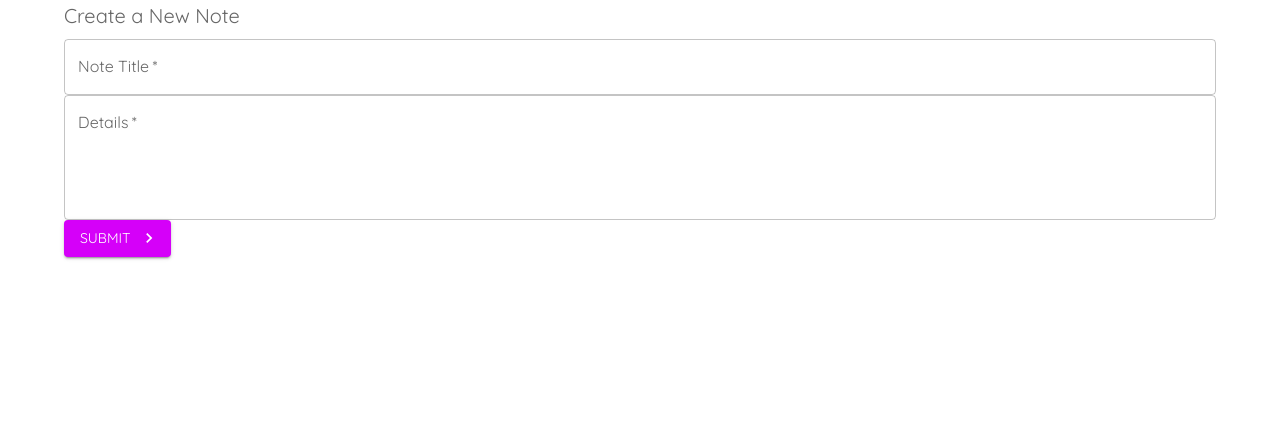
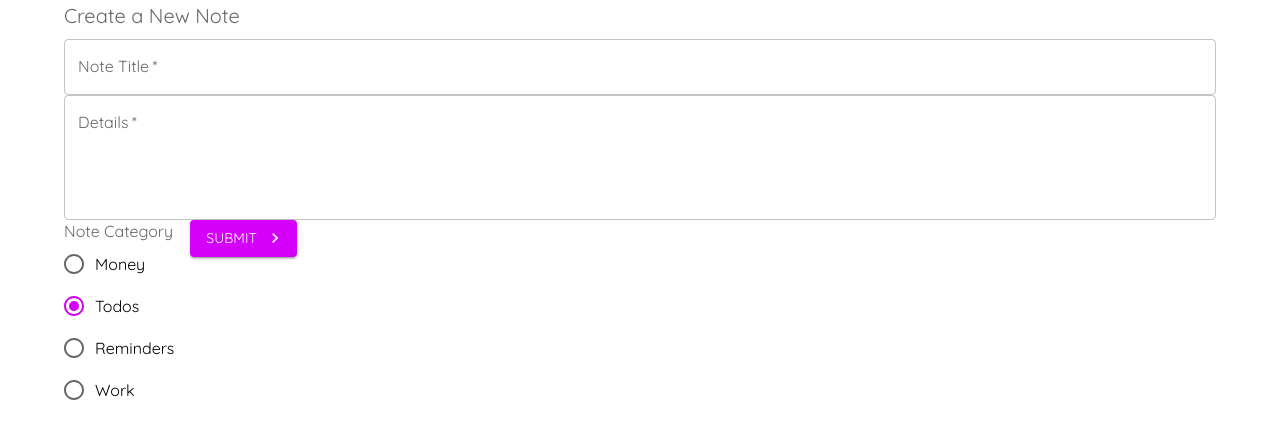
Before and after one commit to ibotchori/material-ui-react-note-project, a React (Create React App) app: page /create in a window 1280 px wide. Shown: the top 438 px of the page. Built offline with nearby package versions, Linux system fonts and the light colour scheme.

Commit message:
Radio Buttons

```diff
--- a/src/pages/Create.js
+++ b/src/pages/Create.js
@@ -1,5 +1,15 @@
 import React from "react";
-import { TextField, Typography, Button, Container } from "@mui/material";
+import {
+  TextField,
+  Typography,
+  Button,
+  Container,
+  RadioGroup,
+  FormControlLabel,
+  Radio,
+  FormControl,
+  FormLabel,
+} from "@mui/material";
 import KeyboardArrowRightIcon from "@mui/icons-material/KeyboardArrowRight";
 import { makeStyles } from "@mui/styles";
 import { useState } from "react";
@@ -20,6 +30,7 @@ export default function Create() {
   const [details, setDetails] = useState("");
   const [titleError, setTitleError] = useState(false);
   const [detailsError, setDetailsError] = useState(false);
+  const [category, setCategory] = useState("todos");
 
   // execute function on submit
   const handleSubmit = (e) => {
@@ -34,7 +45,7 @@ export default function Create() {
       setDetailsError(true);
     }
     if (title && details) {
-      console.log(title, details);
+      console.log(title, details, category);
     }
   };
 
@@ -73,6 +84,36 @@ export default function Create() {
           rows={4}
           error={detailsError}
         />
+
+        <FormControl className={classes.field}>
+          <FormLabel>Note Category</FormLabel>
+          <RadioGroup
+            value={category}
+            onChange={(e) => setCategory(e.target.value)}
+          >
+            <FormControlLabel
+              value="money"
+              control={<Radio color="secondary" />}
+              label="Money"
+            />
+            <FormControlLabel
+              value="todos"
+              control={<Radio color="secondary" />}
+              label="Todos"
+            />
+            <FormControlLabel
+              value="reminders"
+              control={<Radio color="secondary" />}
+              label="Reminders"
+            />
+            <FormControlLabel
+              value="work"
+              control={<Radio color="secondary" />}
+              label="Work"
+            />
+          </RadioGroup>
+        </FormControl>
+
         <Button
           className={classes.btn}
           type="submit"
```
